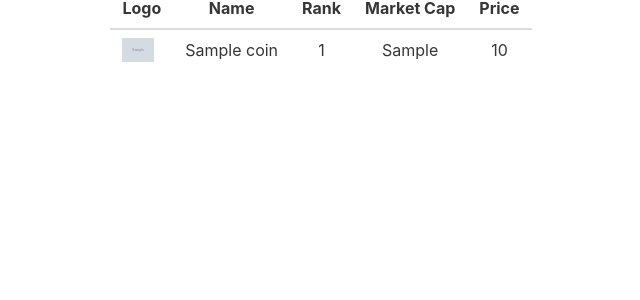
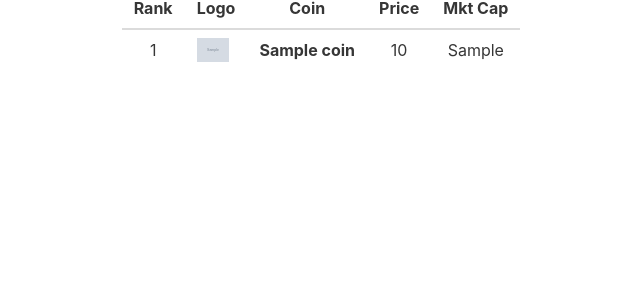
Before and after one commit to ricardogoncalves03/crypto-app, a Django app: template templates/coins.html in a window 1280 px wide. Shown: the top 300 px of the page, without its empty margins (319-959 px from the left). Run offline with Django 4.2, Linux system fonts and the light colour scheme; the template is opened without the code that fills it: most values are stand-ins (such as "Sample title", 1, 10 or a date in 2020); grey boxes marked "Sample" are stand-in pictures.

Commit message:
reorganize table

```diff
--- a/templates/coins.html
+++ b/templates/coins.html
@@ -6,26 +6,27 @@
             <table class="table is-hoverable ">
                 <thead>
                     <tr class="has-text-centered">
+                        <th scope='col'>Rank</th>
                         <th scope='col'>Logo</th>
-                        <th scope='col'>Name</th>
-                        <th scope='col'>Rank</th>
-                        <th scope='col'>Market Cap</th>
+                        <th scope='col'>Coin</th>
                         <th scope='col'>Price</th>
+                        <th scope='col'>Mkt Cap</th>
                     </tr>
                 </thead>
                 <tbody>
                     {% if coins %}
                         {% for i in coins %}
                             <tr class="has-text-centered">
+                                <td>{{i.market_cap_rank}}</td>
                                 <td>
                                     <figure class="image is-32x32">
                                         <img src="{{i.image}}">
                                     </figure>
-                                </td>
-                                <td>{{i.name}}</td>
-                                <td>{{i.market_cap_rank}}</td>
+                            </td>
+                                <td style="font-weight:bold">{{i.name}}</td>
+                                <td>{{i.current_price}}</td>
                                 <td>{{i.market_cap}}</td>
-                                <td>{{i.current_price}}</td>
+
                             </tr>
                         {% endfor %}
                     {% else %}
```
